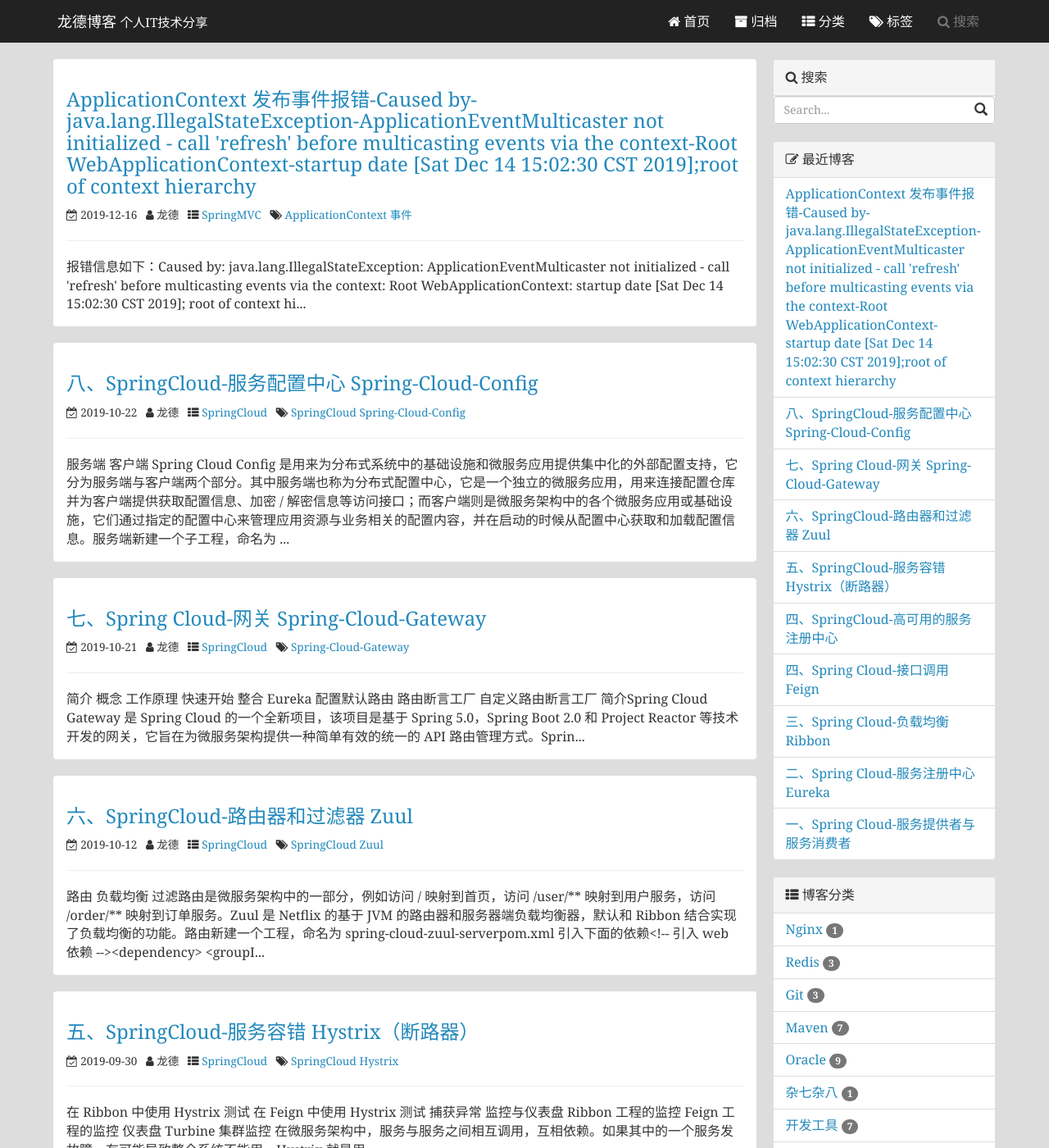
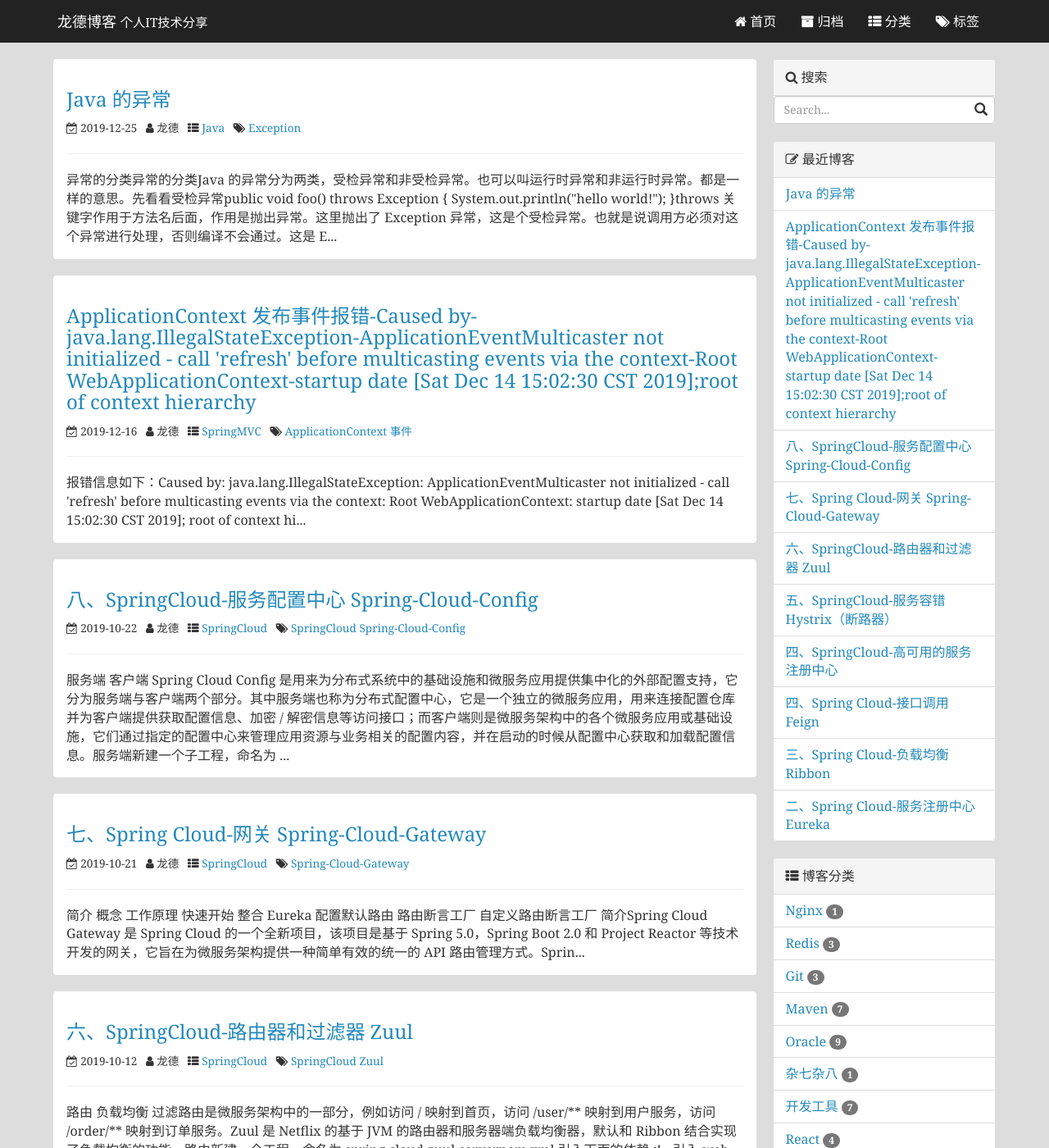
Before and after one commit to miansen/miansen.github.io, a Jekyll site: the page built from index.html, in a window 1280 px wide and 1400 px high. Shown: the whole window at 82% size. Built offline with Jekyll 4.4.1, drawn with Linux system fonts in a browser that asks for light colours; the list of posts is cut into pages by our own code; comment, search, counter and statistics services are not loaded; some of the changed text lies outside the part shown.

Commit message:
add 2019-12-25-1-java-exception

````diff
--- a/_includes/header.html
+++ b/_includes/header.html
@@ -32,12 +32,12 @@
             </li>
           {% endif %}
         {% endfor %}
-        <li>
+        <!--<li>
           <a href="javascript:;" data-toggle="modal" data-target="#searchModal">
             <i class="fa fa-search"></i>
             搜索
           </a>
-        </li>
+        </li>-->
       </ul>
     </div>
   </div>
--- /dev/null
+++ b/_posts/2019-12-25-1-java-exception.md
@@ -0,0 +1,43 @@
+---
+layout: post
+title: Java 的异常
+date: 2019-12-25
+categories: Java
+tags: Exception
+author: 龙德
+---
+
+* content
+{:toc}
+
+## 异常的分类
+
+Java 的异常分为两类，受检异常和非受检异常。也可以叫运行时异常和非运行时异常。都是一样的意思。
+
+先看看受检异常
+
+```java
+public void foo() throws Exception {
+		System.out.println("hello world!");
+	}
+```
+
+throws 关键字作用于方法名后面，作用是抛出异常。
+
+这里抛出了 Exception 异常，这是个受检异常。也就是说调用方必须对这个异常进行处理，否则编译不会通过。
+
+![](https://i.loli.net/2019/12/25/akEOvBxd5IXi8St.png)
+
+这是 Eclipse 给出的提示，要么继续抛出异常，交给上层调用者处理，要么就在方法里处理。
+
+然后是非受检异常
+
+```java
+public void foo() throws RuntimeException {
+		System.out.println("hello world!");
+	}
+```
+
+RuntimeException 就是一个非受检异常，从名字就可以知道，这是一个在程序运行时才有可能会发生的异常。
+
+由于是运行时才会发生的异常，所以非受检异常不强制要求做处理。
````
